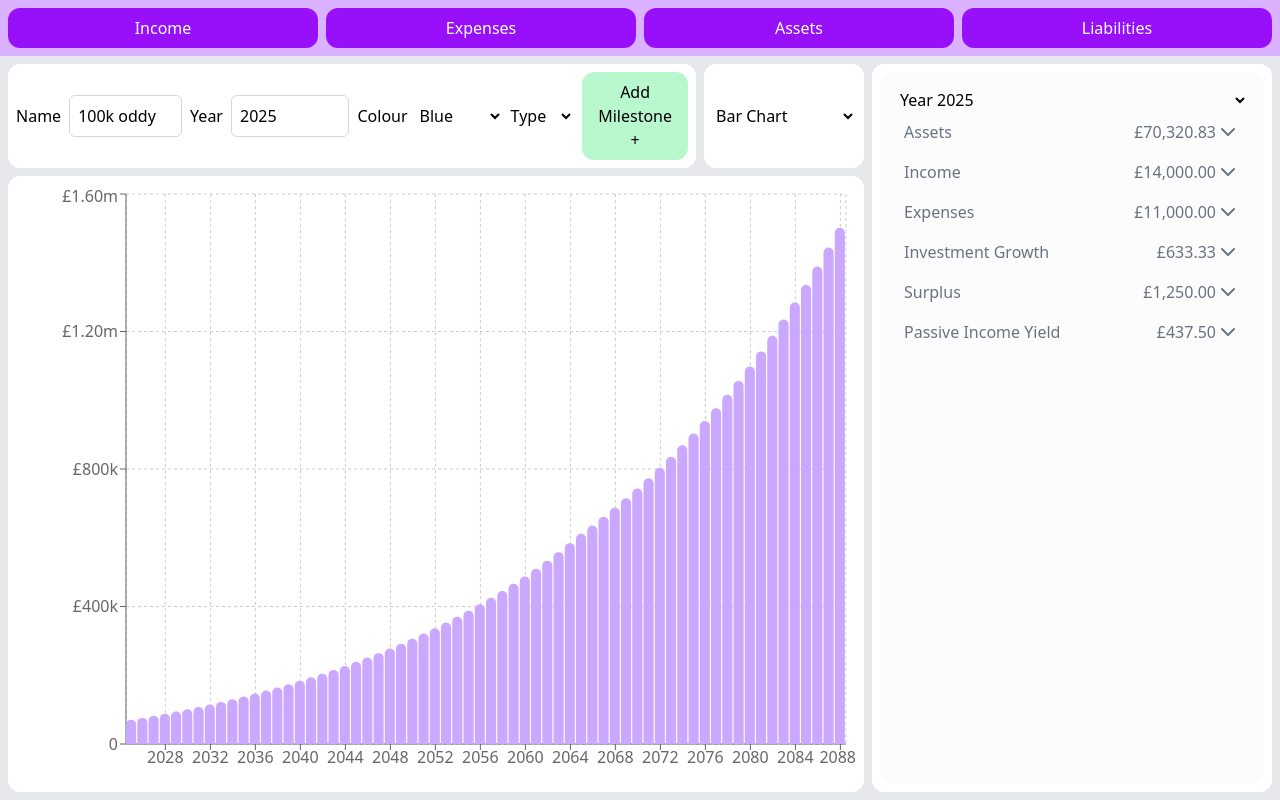
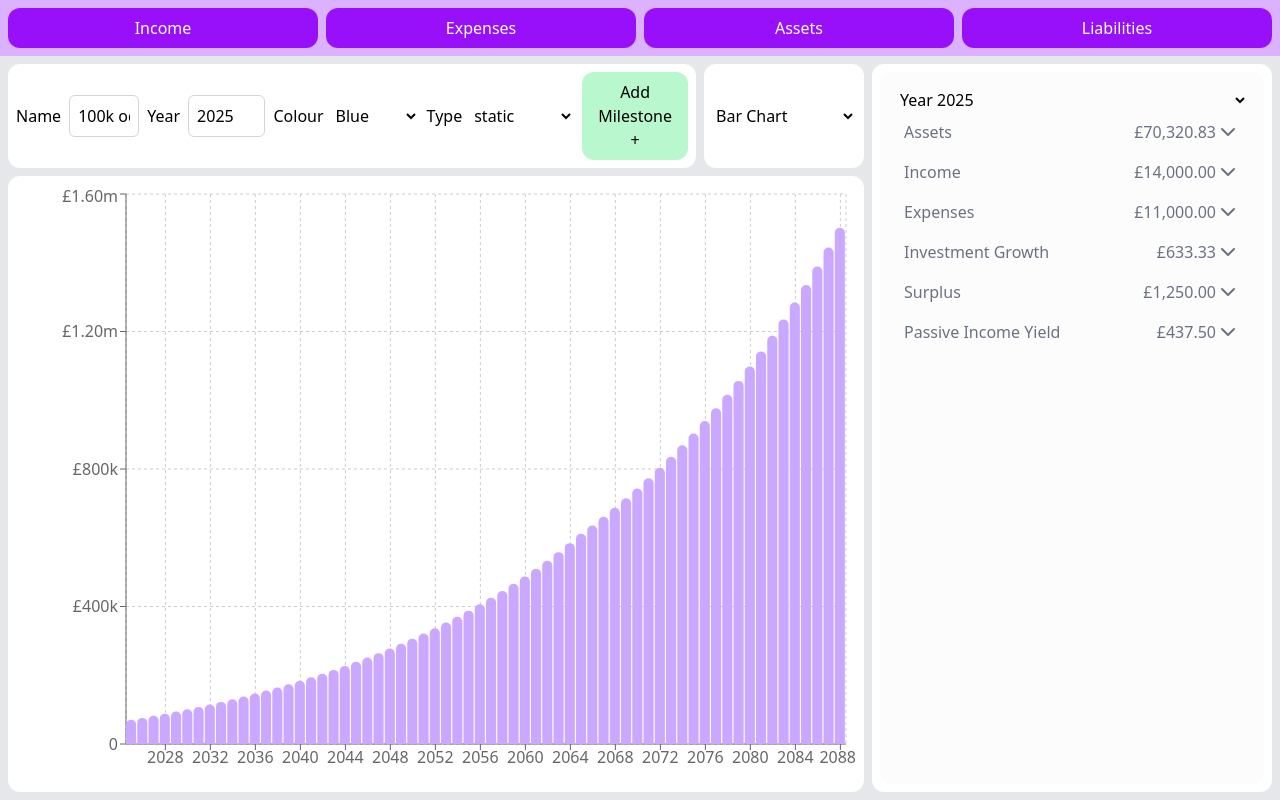
Before and after one commit to JSOClarke/Apollo, a React (Vite) app: page / in a window 1280 px wide. Built offline with nearby package versions, Linux system fonts and the light colour scheme.

Commit message:
Fixed small issue with milestone

```diff
--- a/src/components/ToolBar/Milestone/MilestoneInput.tsx
+++ b/src/components/ToolBar/Milestone/MilestoneInput.tsx
@@ -56,15 +56,13 @@ export default function MilestoneInput() {
           <label>Type</label>
 
           <select id="colour" {...register("type")}>
-            {
-              typeof milestoneTypes.map((i, idx) => {
-                return (
-                  <option key={idx} value={i}>
-                    {i}
-                  </option>
-                );
-              })
-            }
+            {milestoneTypes.map((i, idx) => {
+              return (
+                <option key={idx} value={i}>
+                  {i}
+                </option>
+              );
+            })}
           </select>
         </div>
         <button type="submit" className="modal-save-button">
```
